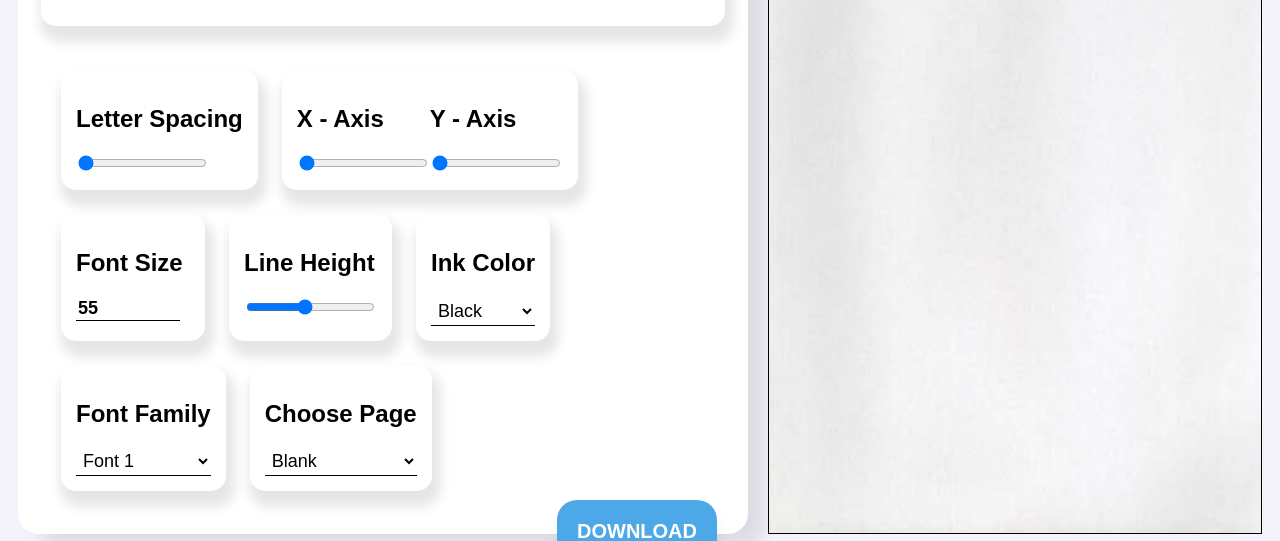
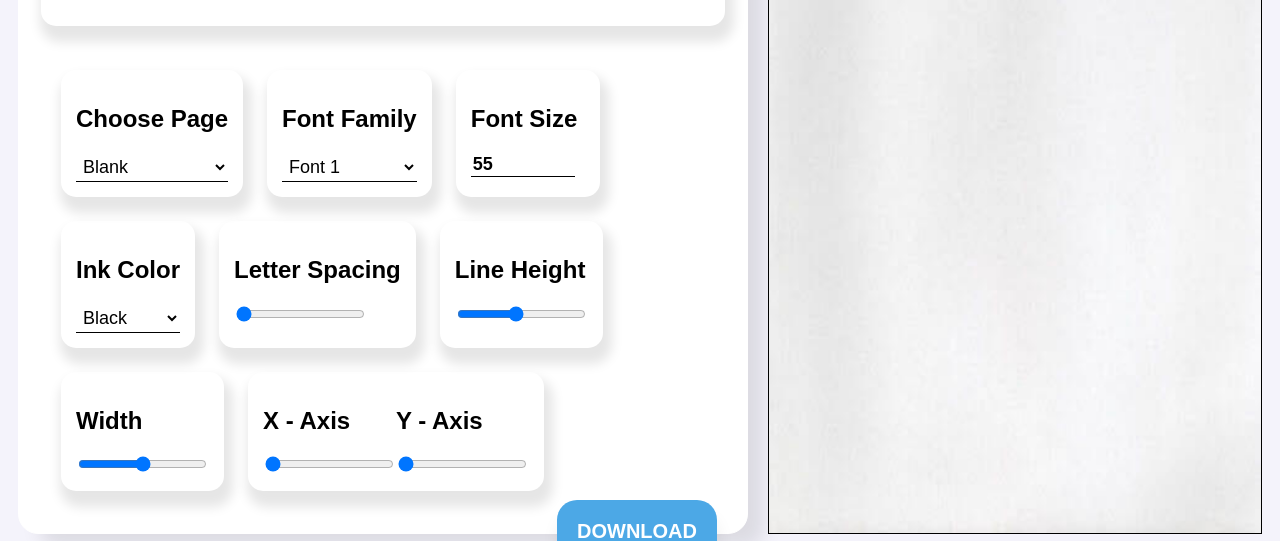
Before and after one commit to adw-ait/Assignment-Writer, a React (Create React App) app: page / in a window 1280 px wide. Shown: the part 393-934 px from the top of the page. Built offline with nearby package versions, Linux system fonts and the light colour scheme.

Commit message:
some optimizatin i guess

```diff
--- /dev/null
+++ b/src/LazyLoadedComponents.js
@@ -0,0 +1,21 @@
+import React from "react";
+
+const LetterSpacing = React.lazy(() => import("./LetterSpacing"));
+const LineHeight = React.lazy(() => import("./LineHeight"));
+const WritingAreaWidth = React.lazy(() => import("./WritingAreaWidth"));
+const AxisManage = React.lazy(() => import("./AxisManage"));
+const DownloadPage = React.lazy(() => import("./DownloadPage"));
+
+function LazyLoadedComponents() {
+  return (
+    <React.Fragment>
+      <LetterSpacing />
+      <LineHeight />
+      <WritingAreaWidth />
+      <AxisManage />
+      <DownloadPage />
+    </React.Fragment>
+  );
+}
+
+export default LazyLoadedComponents;
--- a/src/Settings.js
+++ b/src/Settings.js
@@ -1,26 +1,20 @@
-import React from "react";
-import AxisManage from "./AxisManage";
-import DownloadPage from "./DownloadPage";
+import React, { Suspense } from "react";
 import FontFamily from "./FontFamily";
-
 import FontSize from "./FontSize";
 import InkColor from "./InkColor";
-import LetterSpacing from "./LetterSpacing";
-import LineHeight from "./LineHeight";
+import LazyLoadedComponents from "./LazyLoadedComponents";
 import PageChooser from "./PageChooser";
 
 function Settings() {
   return (
     <div className="flex-container-Settings">
-      <LetterSpacing />
-      <AxisManage />
+      <PageChooser />
+      <FontFamily />
       <FontSize />
-      <LineHeight />
       <InkColor />
-      <FontFamily />
-      <PageChooser />
-
-      <DownloadPage />
+      <Suspense fallback={<h2>Loading...</h2>}>
+        <LazyLoadedComponents />
+      </Suspense>
     </div>
   );
 }
```
Also changed, not shown: 1 other file (tests, documents, lock files or other folders).
